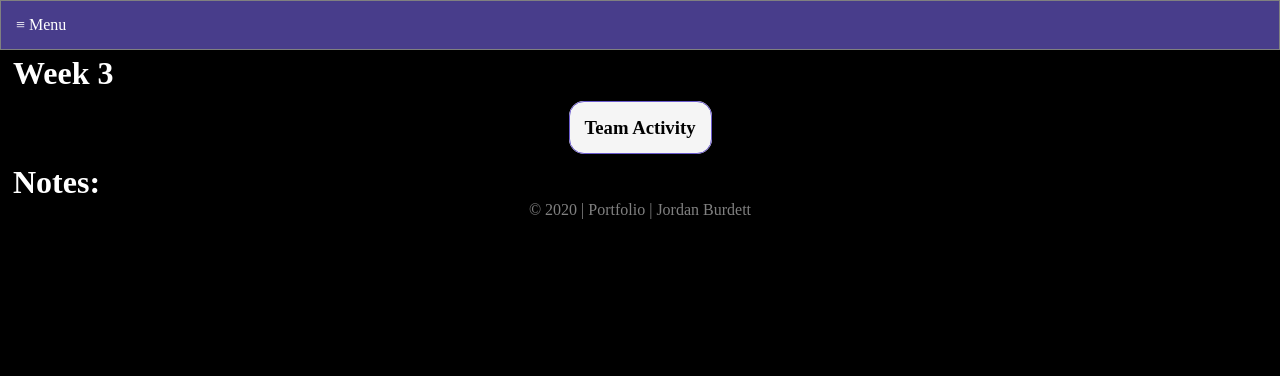
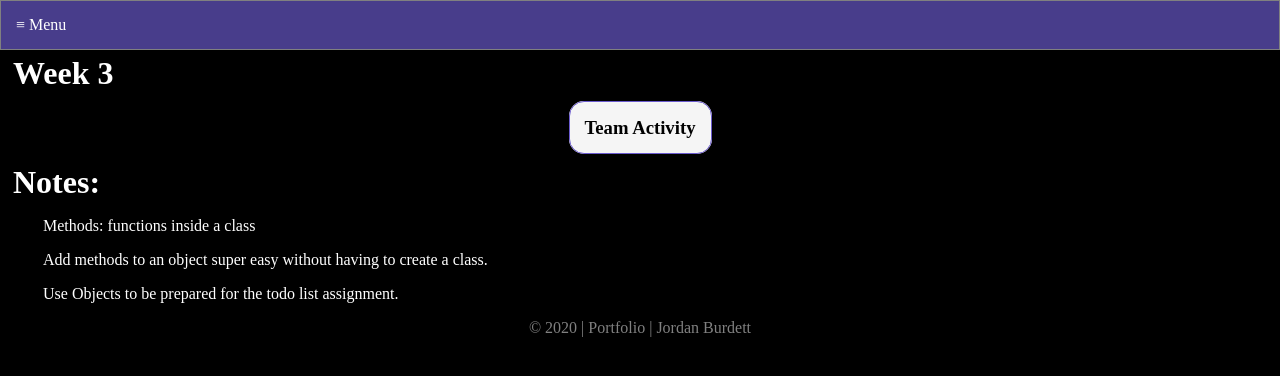
Before and after one commit to jordanburdett/WDD330, a plain HTML site: page week3/index.html in a window 1280 px wide. Drawn offline with Linux system fonts and the light colour scheme.

Commit message:
Added notes to week 3

```diff
--- a/week3/index.html
+++ b/week3/index.html
@@ -41,6 +41,11 @@
         <header>
             <h1>Notes:</h3>
         </header>
+        <p>Methods: functions inside a class</p>
+        <p>Add methods to an object super easy without having to create a class.</p>
+        <p>Use Objects to be prepared for the todo list assignment.</p>
+
+
     </main>
     <footer>
         &copy; 2020 | Portfolio | Jordan Burdett
@@ -48,6 +53,7 @@
 
 
     <script src="../scripts/main.js"></script>
+    <script src="javascript.js"></script>
 </body>
 
 </html>
--- a/week3/teamActivity/javascript.js
+++ b/week3/teamActivity/javascript.js
@@ -106,7 +106,6 @@ const longestLife = inventors.sort((a,b) => {
 })
 
 console.log("Question 5.")
-
 console.log(longestLife)
 
 // 6. create a list of Boulevards in Paris that contain 'de' anywhere in the name
```
Also changed, not shown: week3/javascript.js (added).
